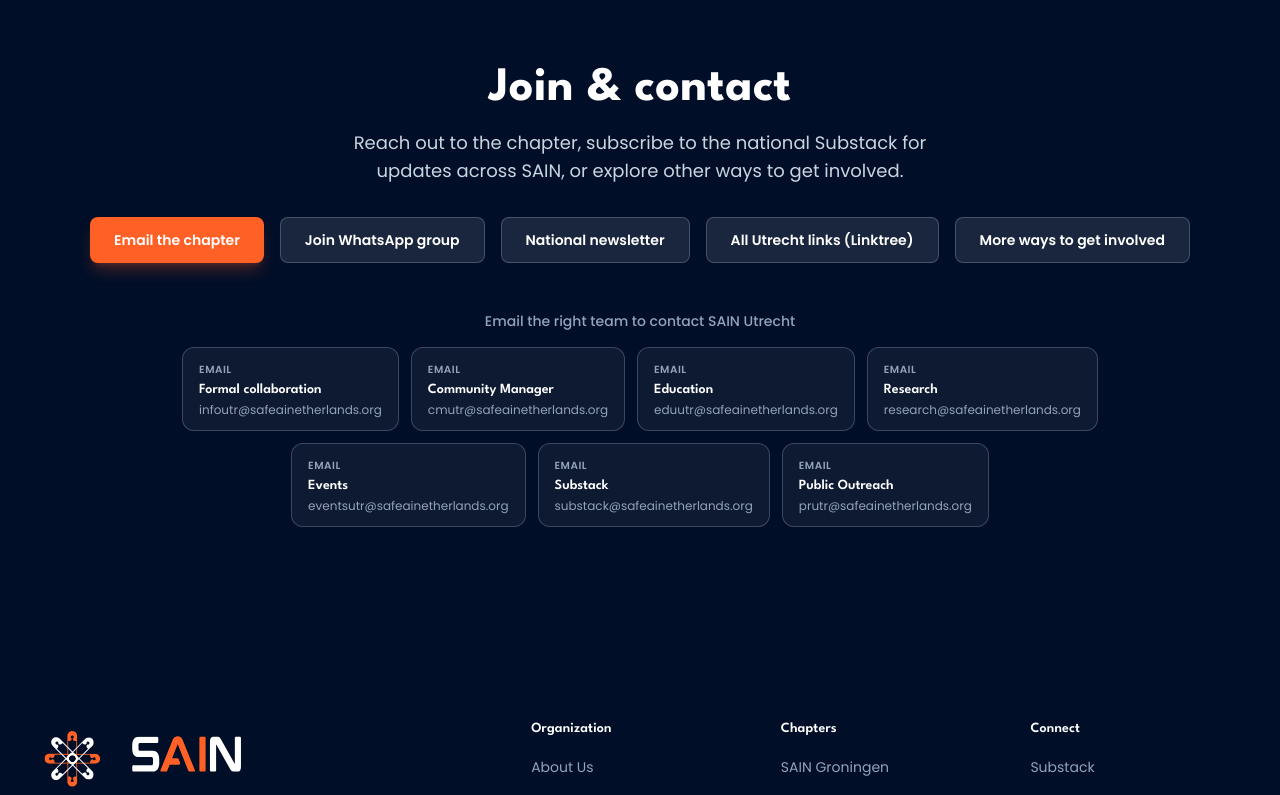
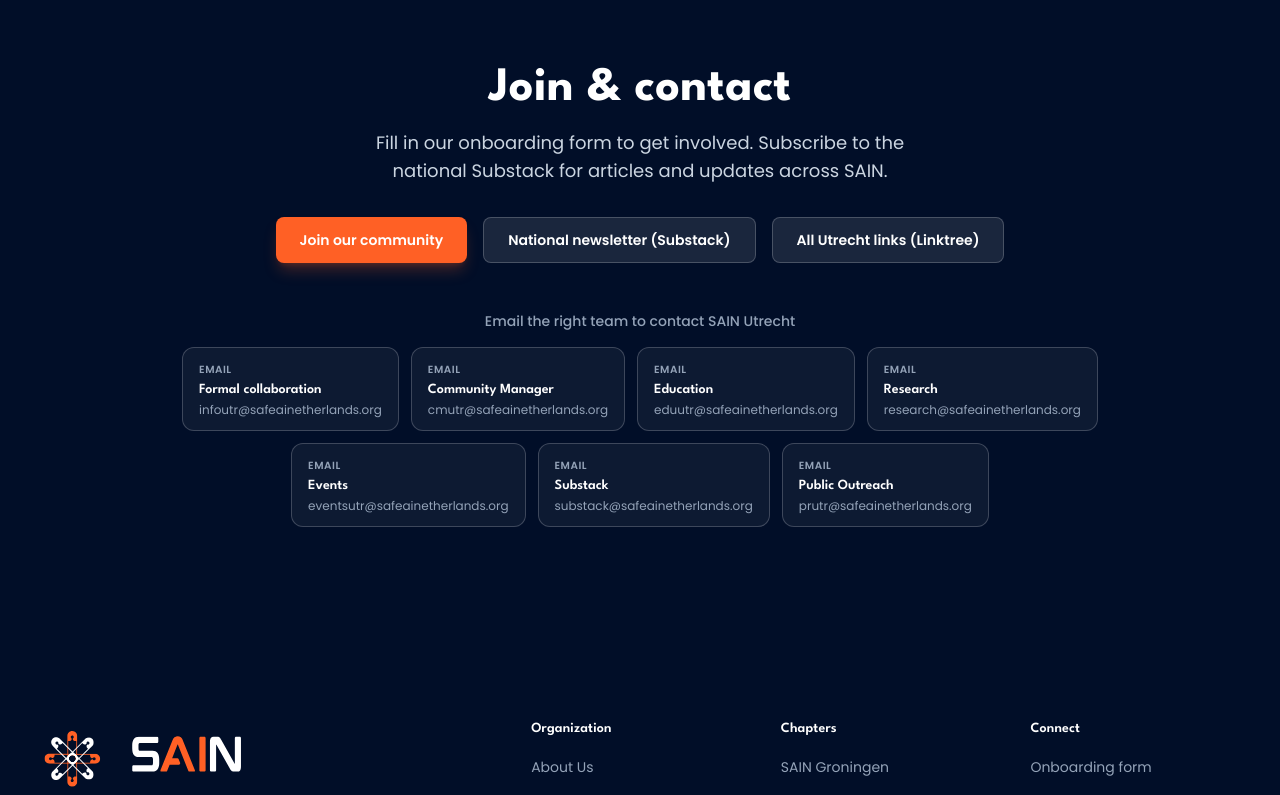
Before and after one commit to AlexanderAKM/Safe-AI-Netherlands, a Next.js app: page /chapters/utrecht in a window 1280 px wide. Shown: the part 9220-10015 px from the top of the page. Built offline with nearby package versions, Linux system fonts and the light colour scheme; no server answers.

Commit message:
Point community CTAs at the shared onboarding form (#44)
Update link for every "Join our community" CTA, a new Connect link in the footer, and a new "Join the community" button below the activities on the Get Involved page

```diff
--- a/src/app/chapters/amsterdam/page.tsx
+++ b/src/app/chapters/amsterdam/page.tsx
@@ -3,11 +3,10 @@ import FadeIn from "@/components/FadeIn";
 import { sainAmsTeam } from "@/data/sainAmsTeam";
 import lumaPastEventsAmsterdamRaw from "@/data/lumaPastEventsAmsterdam.json";
 import { APPLICATION_REVIEW, isChapterRecruiting } from "@/data/openPositions";
+import { COMMUNITY_JOIN_URL } from "@/data/siteContact";
 
 const amsterdamIsRecruiting = isChapterRecruiting("Amsterdam");
 
-const COMMUNITY_WHATSAPP_URL =
-  "https://chat.whatsapp.com/H6yoVLat0KY5nSTKNjHgZV";
 const NATIONAL_SUBSTACK_URL = "https://safeainetherlands.substack.com/";
 const AMSTERDAM_LINKTREE_URL = "https://linktr.ee/sainamsterdam";
 
@@ -94,7 +93,7 @@ export default function AmsterdamPage() {
           <FadeIn delay={0.28}>
             <div className="flex flex-wrap gap-3 mb-8">
               <a
-                href={COMMUNITY_WHATSAPP_URL}
+                href={COMMUNITY_JOIN_URL}
                 target="_blank"
                 rel="noopener noreferrer"
                 className="btn-primary"
@@ -615,14 +614,14 @@ export default function AmsterdamPage() {
           </FadeIn>
           <FadeIn delay={0.1}>
             <p className="text-lg text-slate-300 max-w-xl mx-auto mb-8">
-              Join our WhatsApp community to get involved. Subscribe to the
+              Fill in our onboarding form to get involved. Subscribe to the
               national Substack for articles and updates across SAIN.
             </p>
           </FadeIn>
           <FadeIn delay={0.2}>
             <div className="flex flex-wrap justify-center gap-4 mb-12">
               <a
-                href={COMMUNITY_WHATSAPP_URL}
+                href={COMMUNITY_JOIN_URL}
                 target="_blank"
                 rel="noopener noreferrer"
                 className="btn-primary"
--- a/src/app/chapters/groningen/page.tsx
+++ b/src/app/chapters/groningen/page.tsx
@@ -5,6 +5,7 @@ import Link from "next/link";
 import FadeIn from "@/components/FadeIn";
 import { aisigTeam } from "@/data/aisigTeam";
 import { APPLICATION_REVIEW, isChapterRecruiting } from "@/data/openPositions";
+import { COMMUNITY_JOIN_URL } from "@/data/siteContact";
 
 const groningenIsRecruiting = isChapterRecruiting("Groningen");
 
@@ -29,8 +30,6 @@ const discussionGroups = [
   },
 ];
 
-const ONBOARDING_FORM_URL =
-  "https://forms.gle/TTP2bFzi9Ej87vLi6";
 const NATIONAL_SUBSTACK_URL = "https://safeainetherlands.substack.com/";
 const GRONINGEN_LINKTREE_URL = "https://linktr.ee/saingroningen";
 
@@ -132,12 +131,12 @@ export default function GroningenPage() {
           <FadeIn delay={0.28}>
             <div className="flex flex-wrap gap-3">
               <a
-                href={ONBOARDING_FORM_URL}
+                href={COMMUNITY_JOIN_URL}
                 target="_blank"
                 rel="noopener noreferrer"
                 className="btn-primary"
               >
-                Join our community (Form)
+                Join our community
               </a>
               <a
                 href={NATIONAL_SUBSTACK_URL}
@@ -565,21 +564,19 @@ export default function GroningenPage() {
           </FadeIn>
           <FadeIn delay={0.1}>
             <p className="text-lg text-slate-300 max-w-xl mx-auto mb-8">
-              Start with the onboarding form (we&apos;ll follow up by email).
-              Please have an extremely low bar for filling this in!
-              Subscribe to the national Substack for articles and updates across
-              SAIN.
+              Fill in our onboarding form to get involved. Subscribe to the
+              national Substack for articles and updates across SAIN.
             </p>
           </FadeIn>
           <FadeIn delay={0.2}>
             <div className="flex flex-wrap justify-center gap-4 mb-12">
               <a
-                href={ONBOARDING_FORM_URL}
+                href={COMMUNITY_JOIN_URL}
                 target="_blank"
                 rel="noopener noreferrer"
                 className="btn-primary"
               >
-                Join our community (Form)
+                Join our community
               </a>
               <a
                 href={NATIONAL_SUBSTACK_URL}
--- a/src/app/chapters/utrecht/page.tsx
+++ b/src/app/chapters/utrecht/page.tsx
@@ -3,6 +3,7 @@ import Link from "next/link";
 import FadeIn from "@/components/FadeIn";
 import lumaPastEventsUtrechtRaw from "@/data/lumaPastEventsUtrecht.json";
 import { APPLICATION_REVIEW, isChapterRecruiting } from "@/data/openPositions";
+import { COMMUNITY_JOIN_URL } from "@/data/siteContact";
 
 const utrechtIsRecruiting = isChapterRecruiting("Utrecht");
 
@@ -120,9 +121,6 @@ const WIN4AISAFETY_DEVPOST_URL =
 const WIN4AISAFETY_PROMO_IMAGE =
   "/photos/events/utrecht/win4aisafety-summer-challenge.jpeg";
 
-const COMMUNITY_WHATSAPP_URL =
-  "https://chat.whatsapp.com/GCEf5Af8FRK6FuQN2pJfAP";
-
 const EDU_UTR_EMAIL = "eduutr@safeainetherlands.org";
 const EVENTS_UTR_EMAIL = "eventsutr@safeainetherlands.org";
 const INFO_UTR_EMAIL = "infoutr@safeainetherlands.org";
@@ -203,7 +201,7 @@ export default function UtrechtPage() {
           <FadeIn delay={0.28}>
             <div className="flex flex-wrap gap-3 mb-8">
               <a
-                href={COMMUNITY_WHATSAPP_URL}
+                href={COMMUNITY_JOIN_URL}
                 target="_blank"
                 rel="noopener noreferrer"
                 className="btn-primary"
@@ -1108,25 +1106,19 @@ export default function UtrechtPage() {
           </FadeIn>
           <FadeIn delay={0.1}>
             <p className="text-lg text-slate-300 max-w-xl mx-auto mb-8">
-              Reach out to the chapter, subscribe to the national Substack for
-              updates across SAIN, or explore other ways to get involved.
+              Fill in our onboarding form to get involved. Subscribe to the
+              national Substack for articles and updates across SAIN.
             </p>
           </FadeIn>
           <FadeIn delay={0.2}>
             <div className="flex flex-wrap justify-center gap-4 mb-12">
               <a
-                href={`mailto:${INFO_UTR_EMAIL}?subject=${encodeURIComponent("SAIN Utrecht — Hello")}`}
+                href={COMMUNITY_JOIN_URL}
+                target="_blank"
+                rel="noopener noreferrer"
                 className="btn-primary"
               >
-                Email the chapter
-              </a>
-              <a
-                href={COMMUNITY_WHATSAPP_URL}
-                target="_blank"
-                rel="noopener noreferrer"
-                className="btn-secondary"
-              >
-                Join WhatsApp group
+                Join our community
               </a>
               <a
                 href={NATIONAL_SUBSTACK_URL}
@@ -1134,7 +1126,7 @@ export default function UtrechtPage() {
                 rel="noopener noreferrer"
                 className="btn-secondary"
               >
-                National newsletter
+                National newsletter (Substack)
               </a>
               <a
                 href={UTRECHT_LINKTREE_URL}
@@ -1144,9 +1136,6 @@ export default function UtrechtPage() {
               >
                 All Utrecht links (Linktree)
               </a>
-              <Link href="/get-involved" className="btn-secondary">
-                More ways to get involved
-              </Link>
             </div>
           </FadeIn>
           <FadeIn delay={0.28}>
--- a/src/app/get-involved/page.tsx
+++ b/src/app/get-involved/page.tsx
@@ -3,6 +3,7 @@
 import Link from "next/link";
 import FadeIn from "@/components/FadeIn";
 import { hasOpenPositions } from "@/data/openPositions";
+import { COMMUNITY_JOIN_URL } from "@/data/siteContact";
 
 const INFO_EMAIL = "info@safeainetherlands.org";
 
@@ -141,8 +142,8 @@ export default function GetInvolvedPage() {
       >
         <div className="section-container">
           <div className="grid grid-cols-1 gap-10 lg:grid-cols-3 lg:items-center">
-            <FadeIn>
-              <div className="lg:col-span-2">
+            <FadeIn className="lg:col-span-2">
+              <div>
                 <p className="mb-3 text-sm font-semibold uppercase tracking-widest text-dutch-orange">
                   Join the team
                 </p>
@@ -173,8 +174,8 @@ export default function GetInvolvedPage() {
                 )}
               </div>
             </FadeIn>
-            <FadeIn delay={0.1}>
-              <div className="lg:justify-self-end">
+            <FadeIn delay={0.1} className="lg:justify-self-end">
+              <div>
                 {hasOpenPositions ? (
                   <Link href="/open-positions" className="btn-primary">
                     See all open positions
@@ -292,6 +293,23 @@ export default function GetInvolvedPage() {
               </FadeIn>
             ))}
           </div>
+
+          <FadeIn delay={0.3}>
+            <div className="mt-12 text-center">
+              <a
+                href={COMMUNITY_JOIN_URL}
+                target="_blank"
+                rel="noopener noreferrer"
+                className="btn-primary"
+              >
+                Join the community
+              </a>
+              <p className="mt-3 text-sm text-slate-400">
+                Choose the chapter and the
+                activities you want to take part in
+              </p>
+            </div>
+          </FadeIn>
         </div>
       </section>
 
--- a/src/components/Footer.tsx
+++ b/src/components/Footer.tsx
@@ -1,4 +1,5 @@
 import Link from "next/link";
+import { COMMUNITY_JOIN_URL } from "@/data/siteContact";
 
 const footerLinks = {
   Organization: [
@@ -13,6 +14,7 @@ const footerLinks = {
     { name: "SAIN Utrecht", href: "/chapters/utrecht" },
   ],
   Connect: [
+    { name: "Onboarding form", href: COMMUNITY_JOIN_URL, external: true },
     { name: "Substack", href: "https://safeainetherlands.substack.com/", external: true },
     { name: "LinkedIn", href: "https://www.linkedin.com/company/safe-ai-netherlands/", external: true },
     { name: "Instagram", href: "https://www.instagram.com/sainetherlands/", external: true },
--- a/src/data/siteContact.ts
+++ b/src/data/siteContact.ts
@@ -1,3 +1,9 @@
+/**
+ * Onboarding form every chapter links to from its "Join our community" CTAs.
+ * Shared here so the form can be swapped in one place.
+ */
+export const COMMUNITY_JOIN_URL = "https://sainonboard.fillout.com/new";
+
 export type NationalContact = {
   label: string;
   detail: string;
```
